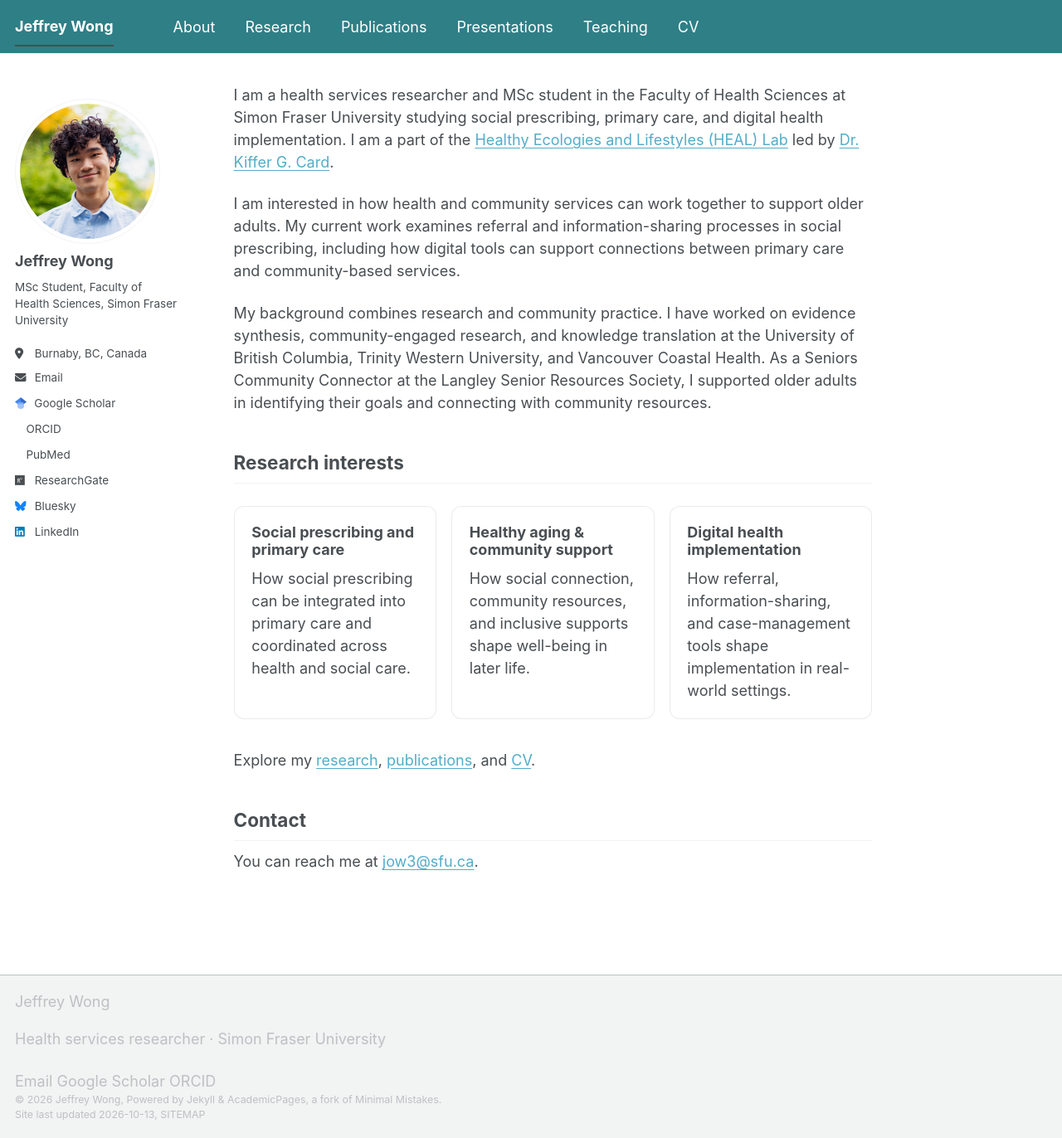
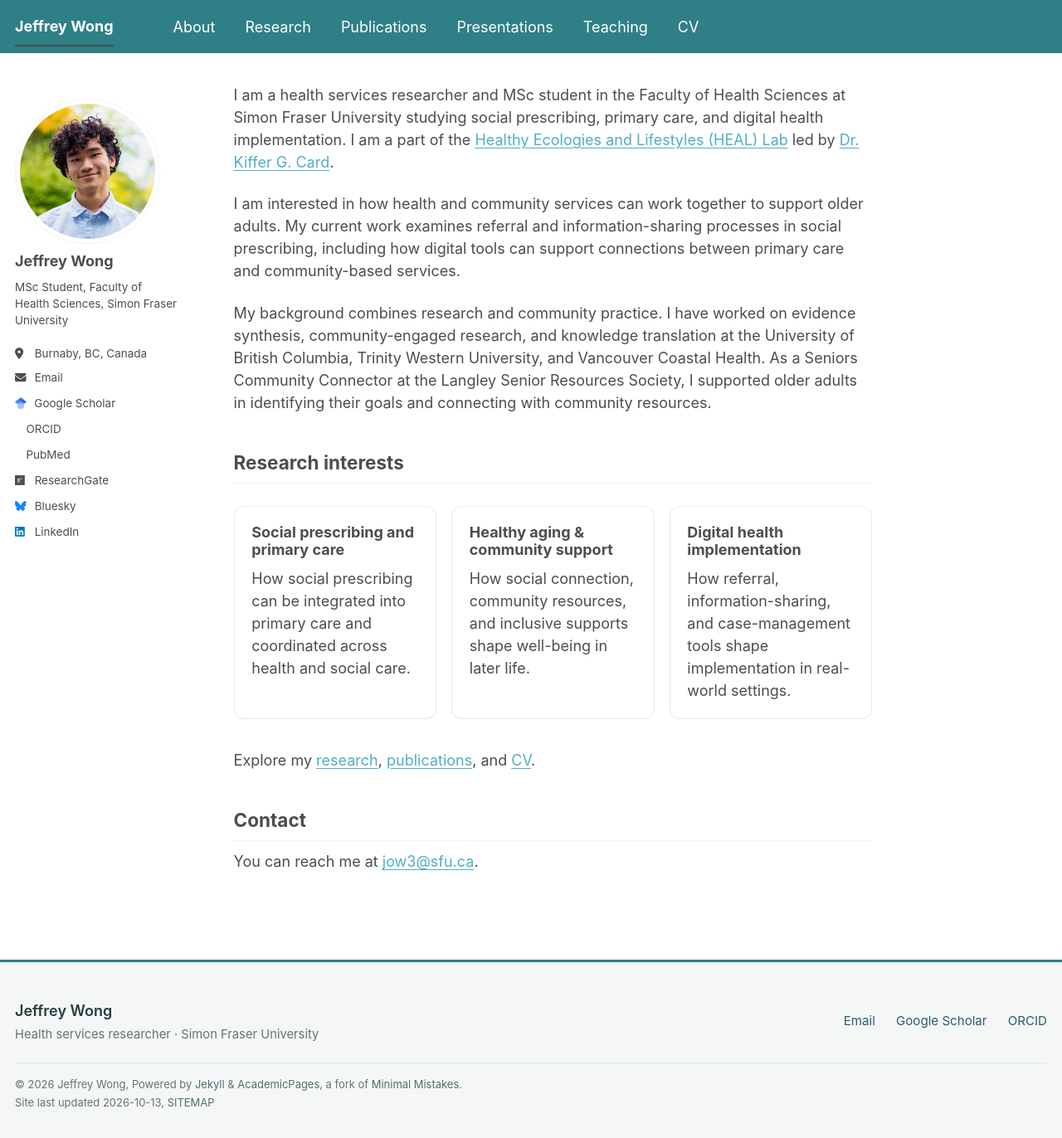
Before and after one commit to itsjeffreywong/itsjeffreywong.github.io, a Jekyll site: the page built from _pages/about.md, in a window 1280 px wide and 1372 px high. Shown: the whole window at 83% size. Built offline with Jekyll 4.4.1, drawn with Linux system fonts in a browser that asks for light colours; a style sheet for code colours, icons or effects is not loaded.

Commit message:
Update _custom.scss

```diff
--- a/_sass/_custom.scss
+++ b/_sass/_custom.scss
@@ -271,3 +271,105 @@ a {
   font-size: 0.85rem;
   color: #777;
 }
+
+
+/* ===== Modern academic footer ===== */
+
+.page__footer {
+  background: #f5f7f7 !important;
+  border-top: 3px solid #2f7f86;
+  color: #46585a;
+}
+
+/* Top identity row */
+.jw-footer__top {
+  display: flex;
+  justify-content: space-between;
+  align-items: center;
+  flex-wrap: wrap;
+  gap: 1.5rem;
+  padding: 1.5rem 0 1.25rem;
+  margin-bottom: 0.8rem;
+  border-bottom: 1px solid #dce4e4;
+}
+
+.page__footer .jw-footer__name {
+  display: inline-block;
+  font-size: 1rem;
+  font-weight: 600;
+  color: #263d3f !important;
+  text-decoration: none;
+}
+
+.jw-footer__identity p {
+  margin: 0.25rem 0 0;
+  font-size: 0.82rem;
+  line-height: 1.5;
+  color: #657275;
+}
+
+.jw-footer__links {
+  display: flex;
+  flex-wrap: wrap;
+  gap: 0.65rem 1.4rem;
+}
+
+.page__footer .jw-footer__links a {
+  font-size: 0.84rem;
+  font-weight: 400;
+  color: #285e65 !important;
+  text-decoration: none;
+}
+
+.page__footer .jw-footer__links a:hover,
+.page__footer .jw-footer__name:hover {
+  text-decoration: underline;
+  text-underline-offset: 3px;
+}
+
+/* Original Academic Pages links */
+.page__footer-follow {
+  margin-top: 0;
+  padding-bottom: 0.6rem;
+}
+
+.page__footer-follow .social-icons {
+  margin: 0;
+  padding: 0;
+}
+
+.page__footer-follow a {
+  color: #516d70 !important;
+  font-size: 0.78rem;
+  font-weight: 400;
+}
+
+/* Original copyright and attribution */
+.page__footer-copyright {
+  padding-bottom: 0.75rem;
+  color: #657275;
+  font-size: 0.72rem;
+  line-height: 1.7;
+}
+
+.page__footer-copyright a {
+  color: #516d70 !important;
+  text-decoration: none;
+}
+
+.page__footer-copyright a:hover {
+  text-decoration: underline;
+}
+
+/* Responsive layout */
+@media (max-width: 768px) {
+  .jw-footer__top {
+    flex-direction: column;
+    align-items: flex-start;
+    gap: 1rem;
+  }
+
+  .jw-footer__links {
+    gap: 0.6rem 1.1rem;
+  }
+}
```
